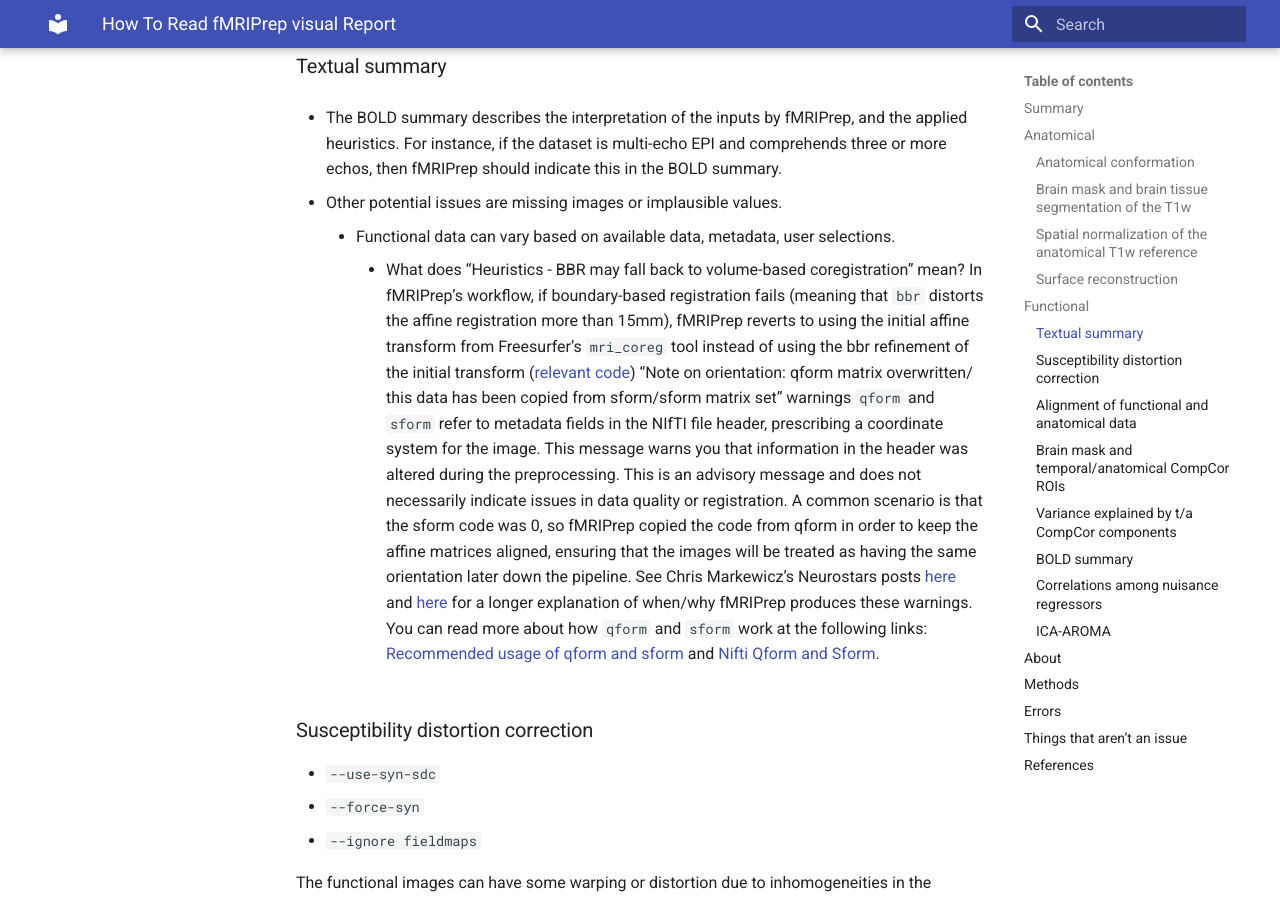
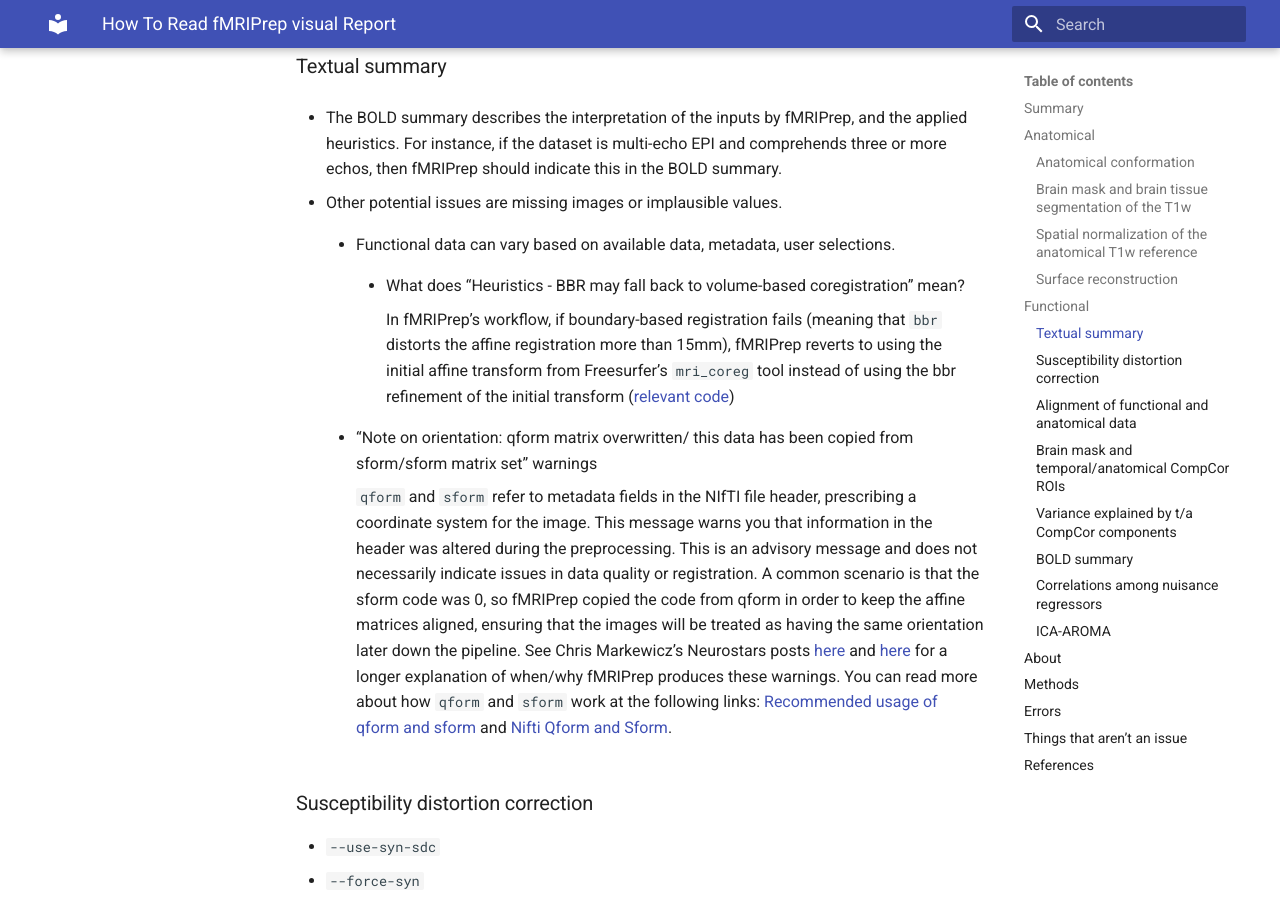
Before and after one commit to nipreps/nipreps.github.io, an MkDocs documentation site: the page built from docs/users/howto_read_fmriprep_visual_report.md, in a window 1280 px wide and 900 px high, scrolled down 4492 px. Built offline with MkDocs 1.6.1 and Material for MkDocs 9.7.7, drawn with Linux system fonts in a browser that asks for light colours; some of the changed lines change nothing that is shown.

Commit message:
doc : modify layout of functional textual summary section

```diff
--- a/docs/users/howto_read_fmriprep_visual_report.md
+++ b/docs/users/howto_read_fmriprep_visual_report.md
@@ -96,14 +96,16 @@
 * Other potential issues are missing images or implausible values.
     * Functional data can vary based on available data, metadata, user selections.
         * What does “Heuristics - BBR may fall back to volume-based coregistration” mean?
-        In fMRIPrep’s workflow, if boundary-based registration fails (meaning that `bbr` distorts the affine registration more than 15mm), fMRIPrep reverts to using the initial affine transform from Freesurfer’s `mri_coreg` tool instead of using the bbr refinement of the initial transform ([relevant code](https://github.com/poldracklab/fmriprep/pull/694/files#diff-939042e0a10e509ce5708c3e112376ffR29))
-        “Note on orientation: qform matrix overwritten/ this data has been copied from sform/sform matrix set” warnings
+
+            In fMRIPrep’s workflow, if boundary-based registration fails (meaning that `bbr` distorts the affine registration more than 15mm), fMRIPrep reverts to using the initial affine transform from Freesurfer’s `mri_coreg` tool instead of using the bbr refinement of the initial transform ([relevant code](https://github.com/nipreps/fmriprep/pull/694/files#diff-939042e0a10e509ce5708c3e112376ffR29))
+
+    * “Note on orientation: qform matrix overwritten/ this data has been copied from sform/sform matrix set” warnings
+
         `qform` and `sform` refer to metadata fields in the NIfTI file header, prescribing a coordinate system for the image.
         This message warns you that information in the header was altered during the preprocessing.
         This is an advisory message and does not necessarily indicate issues in data quality or registration.
         A common scenario is that the sform code was 0, so fMRIPrep copied the code from qform in order to keep the affine matrices aligned, ensuring that the images will be treated as having the same orientation later down the pipeline.
-        See Chris Markewicz’s Neurostars posts [here](https://neurostars.org/t/note-on-orientation-qform-and-sform-warning/4379/4) and [here](https://neurostars.org/t/note-on-orientation-sform-matrix-set/5939) for a longer explanation of when/why fMRIPrep produces these warnings.
-        You can read more about how `qform` and `sform` work at the following links: [Recommended usage of qform and sform](https://nifti.nimh.nih.gov/nifti-1/documentation/nifti1fields/nifti1fields_pages/qsform_brief_usage) and [Nifti Qform and Sform](http://gru.stanford.edu/doku.php/mrTools/coordinateTransforms).
+        See Chris Markewicz’s Neurostars posts [here](https://neurostars.org/t/note-on-orientation-qform-and-sform-warning/4379/4) and [here](https://neurostars.org/t/note-on-orientation-sform-matrix-set/5939) for a longer explanation of when/why fMRIPrep produces these warnings. You can read more about how `qform` and `sform` work at the following links: [Recommended usage of qform and sform](https://nifti.nimh.nih.gov/nifti-1/documentation/nifti1fields/nifti1fields_pages/qsform_brief_usage) and [Nifti Qform and Sform](http://gru.stanford.edu/doku.php/mrTools/coordinateTransforms).
 
 ### Susceptibility distortion correction
 
```
